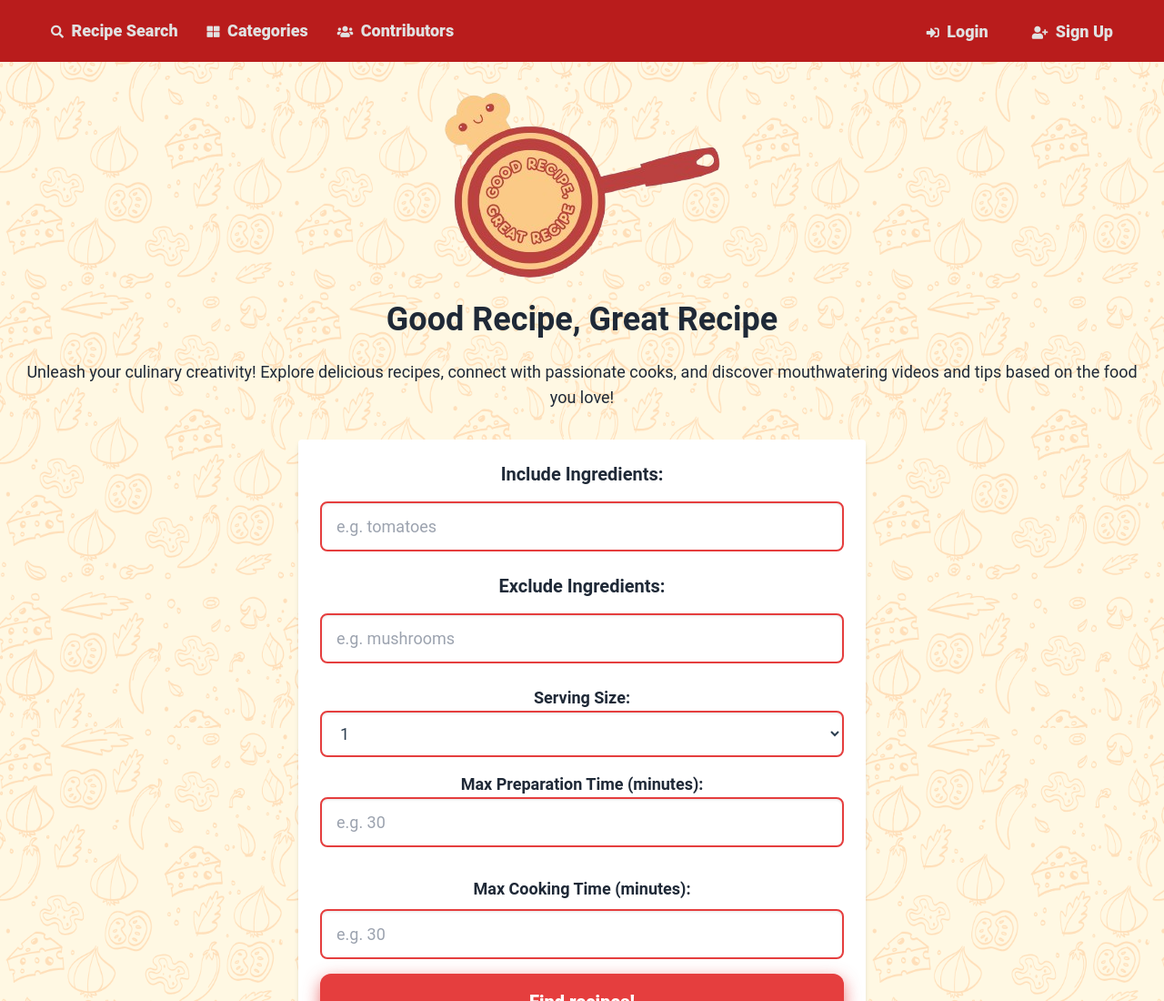
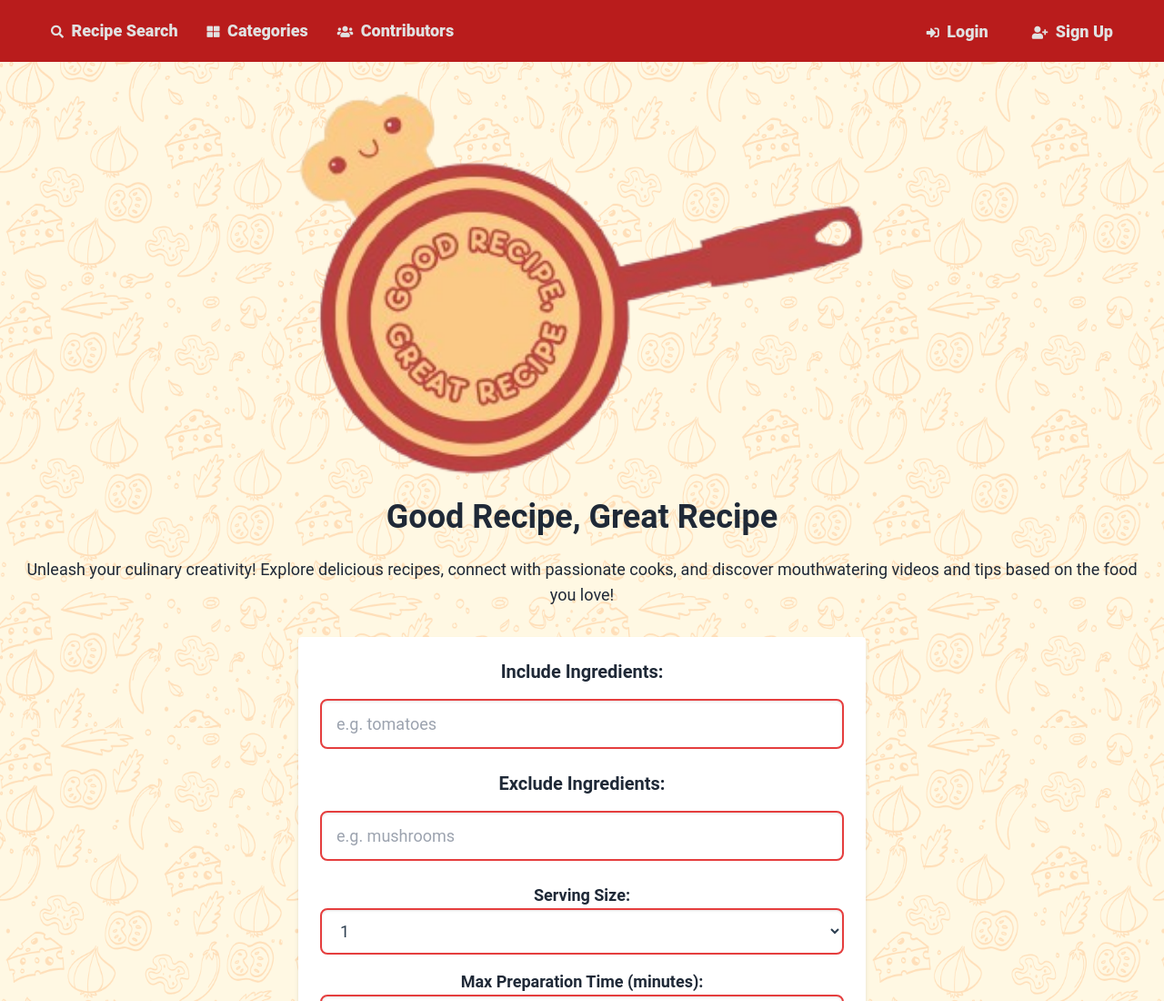
Before and after one commit to DBMS-S1/RecipeChecker, a website: page index.html in a window 1280 px wide. Shown: the top 1100 px of the page at 91% size. Drawn offline with nearby package versions, Linux system fonts and the light colour scheme.

Commit message:
Update index.html

```diff
--- a/index.html
+++ b/index.html
@@ -314,7 +314,7 @@ h78.747C231.693,100.736,232.77,106.162,232.77,111.694z"
   </nav>
 
   <main id="main-content" class="container mx-auto px-4 py-8" tabindex="-1" style="display:none;">
-    <img src="https://raw.githubusercontent.com/DBMS-S1/RecipeChecker/main/Pictures/5.png" alt="Featured Recipe" class="mx-auto mb-6 border-0 rounded-none" />
+    <img src="https://raw.githubusercontent.com/DBMS-S1/RecipeChecker/main/Pictures/5.png" alt="Featured Recipe" class="mx-auto mb-6 border-0 rounded-none" style="width: 50%;" />
     <h1 class="text-4xl font-bold mb-4">Good Recipe, Great Recipe</h1>
     <p class="text-lg mb-8">
       Unleash your culinary creativity! Explore delicious recipes, connect with
```
